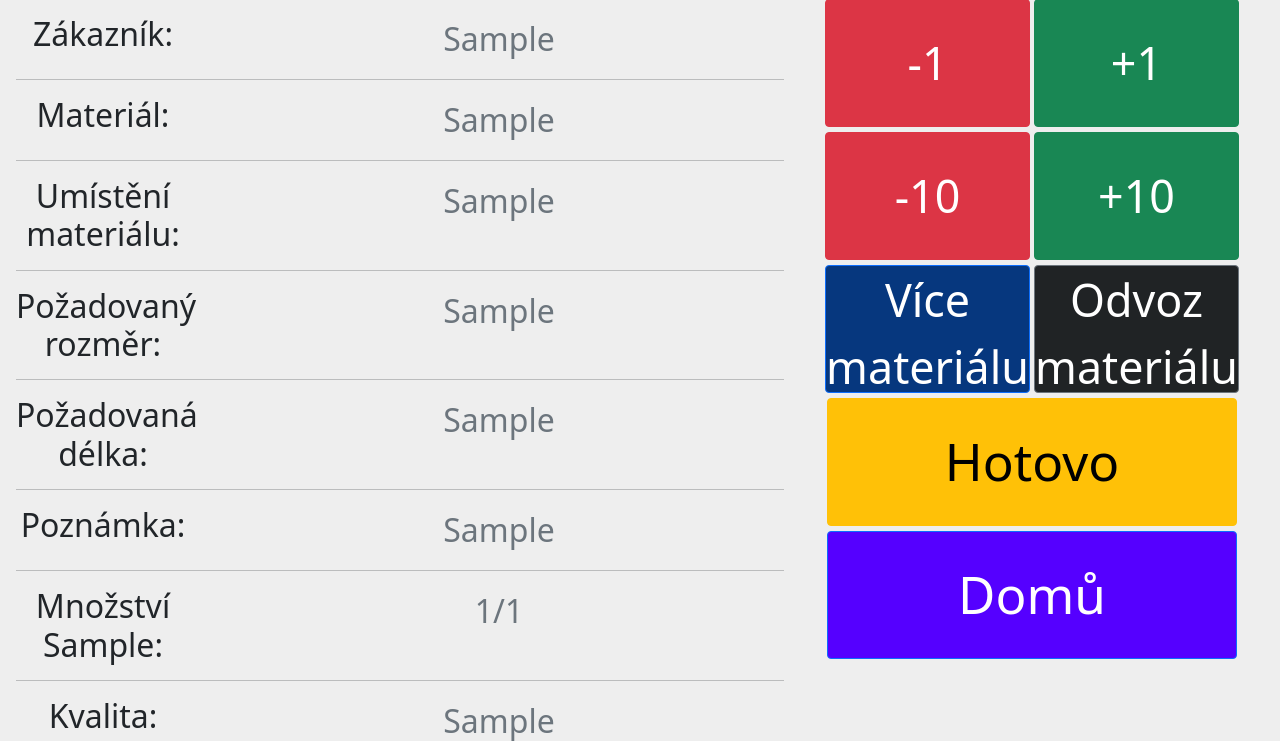
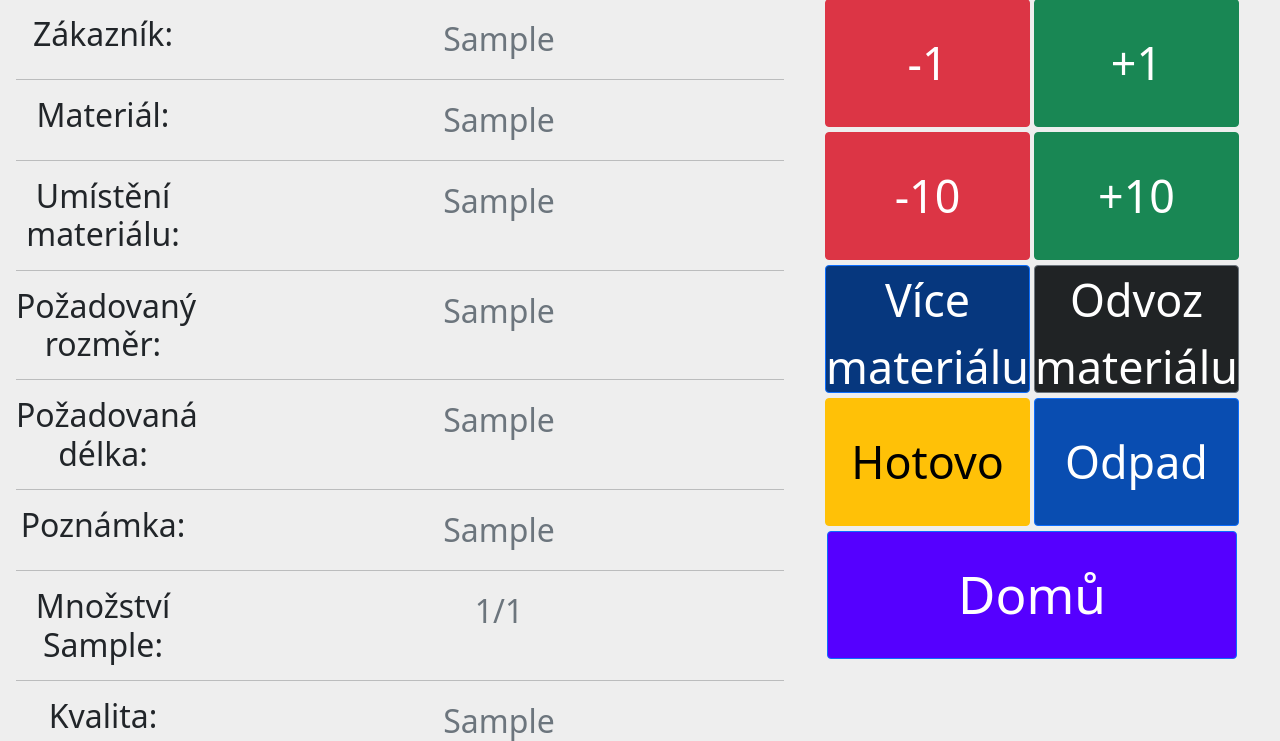
Before and after one commit to olinpin/Pila-facek, a Django app: page /r/1 in a window 1280 px wide. Shown: the part 134-875 px from the top of the page. Run offline with Django 3.2, Linux system fonts and the light colour scheme; a user stored in the database is signed in; tables that the repository leaves empty hold one stand-in row (values such as "Sample post"); some libraries are stand-ins or nearby versions.

Commit message:
Changed the settings and odvoz.html

```diff
--- a/PilaFacek/settings.py
+++ b/PilaFacek/settings.py
@@ -22,7 +22,7 @@ BASE_DIR = Path(__file__).resolve().parent.parent
 # See https://docs.djangoproject.com/en/3.2/howto/deployment/checklist/
 
 # SECURITY WARNING: keep the secret key used in production secret!
-SECRET_KEY = 'django-insecure-tr4++72&t9n_(&(p+#69rn_ya460lgc&v!0x!%yh=kvl&gcd^='
+SECRET_KEY = '(4w0n69xeph$n3b%u_sczaw)4k_u=p@5c_$4a$t(qamv6f5_vf'
 
 # SECURITY WARNING: don't run with debug turned on in production!
 DEBUG = True
@@ -127,7 +127,7 @@ AUTH_PASSWORD_VALIDATORS = [
 # Internationalization
 # https://docs.djangoproject.com/en/3.2/topics/i18n/
 
-LANGUAGE_CODE = 'cs' #'en-us' #cs
+LANGUAGE_CODE = 'en-us' #cs
 
 TIME_ZONE = 'Europe/Berlin'
 
--- a/orders/models.py
+++ b/orders/models.py
@@ -25,6 +25,7 @@ class Rozmitacka(models.Model):
     do_vyroby = models.BooleanField("Do výroby", default=False)
     get_material = models.BooleanField("Materiál", default=False)
     get_zbytek = models.BooleanField("Zbytek", default=False)
+    odpad = models.BooleanField("Odpad", default=False)
     vytvoreno = models.DateTimeField("Vytvořeno", auto_now_add=True)
 
 
@@ -56,6 +57,7 @@ class Hoblovani(models.Model):
     do_vyroby = models.BooleanField("Do výroby", default=False)
     get_material = models.BooleanField("Materiál", default=False)
     get_zbytek = models.BooleanField("Odvoz", default=False)
+    odpad = models.BooleanField("Odpad", default=False)
     vytvoreno = models.DateTimeField("Vytvořeno", auto_now_add=True)
 
     def __str__(self):
--- a/orders/static/css/layout.css
+++ b/orders/static/css/layout.css
@@ -85,3 +85,11 @@ background:#eee;
 .btn-p:hover {
   background-color: rgba(85, 0, 255, 0.9);
 }
+
+.btn-o {
+  background-color: #0d6efd;
+  color: #FFFFFF;
+}
+.btn-o:hover {
+  color: #FFFFFF;
+}
--- a/orders/static/js/info.js
+++ b/orders/static/js/info.js
@@ -27,6 +27,11 @@ $(document).ready(function() {
                     document.querySelector("#get_odvoz").innerHTML = '<i style="color:green" class="bi bi-check-circle-fill">';
                     document.getElementById("odvoz").style.backgroundColor = "#202325";
                 }
+                if (data.odpad == false) {
+                    document.getElementById("odpad").style.backgroundColor = "#0d6efd";
+                } else {
+                    document.getElementById("odpad").style.backgroundColor = "#094db1";
+                }
             }
         })
     },300);
--- a/orders/static/js/layout.js
+++ b/orders/static/js/layout.js
@@ -64,10 +64,11 @@ function done() {
 function material() {
     $.ajax({
         type: 'POST',
-        url: URLnm,
+        url: URLn,
         data:{
         order_id:id,
         table:table,
+        function: "material",
         csrfmiddlewaretoken:$('input[name=csrfmiddlewaretoken]').val(),
         },
         success: function(data){
@@ -80,10 +81,11 @@ function material() {
 function odvoz() {
 $.ajax({
     type: 'POST',
-    url: URLno,
+    url: URLn,
     data:{
     order_id:id,
     table:table,
+    function: "odvoz",
     csrfmiddlewaretoken:$('input[name=csrfmiddlewaretoken]').val(),
     },
     success: function(data){
@@ -92,3 +94,16 @@ $.ajax({
     }
 })
 }
+
+function odpad() {
+    $.ajax({
+        type: 'POST',
+        url: URLn,
+        data:{
+        order_id:id,
+        table:table,
+        function: "odpad",
+        csrfmiddlewaretoken:$('input[name=csrfmiddlewaretoken]').val(),
+        }
+    })
+}
--- a/orders/templates/orders/h_info.html
+++ b/orders/templates/orders/h_info.html
@@ -132,7 +132,9 @@
   <button type="button" id="increase" class="btn btn-success btn-square-xl" onclick="increase(10)">+10</button>
   <button type="button" id="material" class="btn btn-primary btn-square-xl" onclick="material()">Více materiálu</button>
   <button type="button" id="odvoz" class="btn btn-secondary btn-square-xl" onclick="odvoz()">Odvoz materiálu</button>
-  <button type="button" id="done" class="btn btn-warning btn-square-xxl" onclick="done(); odvoz();">Hotovo</button>
+  <button type="button" id="done" class="btn btn-warning btn-square-xl" onclick="done(); odvoz();">Hotovo</button>
+  <button type="button" id="odpad" class="btn btn-primary btn-square-xl btn-o" onclick="odpad()">Odpad</button>
+
   <a href="{% url 'orders:index' %}" ><button type="button" class="btn btn-primary btn-square-xxl btn-p hide">Domů</button></a>
 </div>
 {% endif %}
--- a/orders/templates/orders/layout.html
+++ b/orders/templates/orders/layout.html
@@ -115,8 +115,7 @@
   var table = "{{ table }}";
   var URLd = "{% url 'orders:done' %}";
   var ks = {{ order.ks }};
-  var URLno = "{% url 'orders:needOdvoz' %}";
+  var URLn = "{% url 'orders:need' %}";
   var URLc = "{% url 'orders:count' %}";
-  var URLnm = "{% url 'orders:needMaterial' %}";
 </script>
 <script type="text/javascript" src="{% static 'js/layout.js' %}"></script>
--- a/orders/templates/orders/r_info.html
+++ b/orders/templates/orders/r_info.html
@@ -129,8 +129,10 @@
   <button type="button" id="increase" class="btn btn-success btn-square-xl" onclick="increase(10)">+10</button>
   <button type="button" id="material" class="btn btn-primary btn-square-xl" onclick="material()">Více materiálu</button>
   <button type="button" id="odvoz" class="btn btn-secondary btn-square-xl" onclick="odvoz()">Odvoz materiálu</button>
-  <button type="button" id="done" class="btn btn-warning btn-square-xxl" onclick="done(); odvoz();">Hotovo</button>
-  <a href="{% url 'orders:index' %}" ><button type="button" class="btn btn-primary btn-square-xxl btn-p hide">Domů</button></a>
+  <button type="button" id="done" class="btn btn-warning btn-square-xl" onclick="done(); odvoz();">Hotovo</button>
+  <button type="button" id="odpad" class="btn btn-primary btn-square-xl btn-o" onclick="odpad()">Odpad</button>
+
+  <a href="{% url 'orders:index' %}" ><button type="button" class="btn btn-primary btn-square-xxl btn-p ">Domů</button></a>
 </div>
 {% endif %}
 {% endblock %}
--- a/orders/urls.py
+++ b/orders/urls.py
@@ -16,8 +16,7 @@ urlpatterns = [
     # functions
     path("done", views.done, name="done"),
     path("count", views.count, name="count"),
-    path('needMaterial', views.needMaterial, name="needMaterial"),
-    path('needOdvoz', views.needOdvoz, name="needOdvoz"),
+    path('need', views.need, name="need"),
     path('getOdvoz', views.getOdvoz, name="getOdvoz"),
     path('check', views.check, name="check"),
 ]
--- a/orders/views.py
+++ b/orders/views.py
@@ -165,22 +165,37 @@ def needMaterial(request):
 
     return HttpResponse(f"{order_id} from {table} - was succesfull")
 
-def needOdvoz(request):
+def need(request):
     update_models()
     if request.method == "POST":
         order_id = request.POST["order_id"]
         table = request.POST["table"]
+        function = request.POST["function"]
         if table == "r":
             order = Rozmitacka.objects.get(id=order_id)
-            order.get_zbytek = True
-            order.save()
+            if function == "odvoz":
+                order.get_zbytek = True
+                order.save()
+            elif function == "material":
+                order.get_material = True
+                order.save()
+            elif function == "odpad":
+                order.odpad = True
+                order.save()
+                print(order.odpad)
         elif table == "h":
             order = Hoblovani.objects.get(id=order_id)
-            order.get_zbytek = True
-            order.save()
+            if function == "odvoz":
+                order.get_zbytek = True
+                order.save()
+            elif function == "material":
+                order.get_material = True
+                order.save()
+            elif function == "odpad":
+                order.odpad = True
+                order.save()
         else:
             pass
-
     return HttpResponse(f"{order_id} from {table} - was succesfull")
 
 def getOdvoz(request):
@@ -191,14 +206,23 @@ def getOdvoz(request):
         h_odvoz = Hoblovani.objects.filter(get_zbytek=True)
         h_odvoz_list = [order.id for order in h_odvoz]
 
+
         r_dovoz = Rozmitacka.objects.filter(get_material=True)
         r_dovoz_list = [order.id for order in r_dovoz]
         h_dovoz = Hoblovani.objects.filter(get_material=True)
         h_dovoz_list = [order.id for order in h_dovoz]
+
+        r_odpad = Rozmitacka.objects.filter(odpad=True)
+        r_odpad_list = [order.id for order in r_odpad]
+        h_odpad = Hoblovani.objects.filter(odpad=True)
+        h_odpad_list = [order.id for order in h_odpad]
         return JsonResponse({"r_odvoz":r_odvoz_list,
                             "h_odvoz":h_odvoz_list,
                             "r_dovoz": r_dovoz_list,
-                            "h_dovoz": h_dovoz_list,})
+                            "h_dovoz": h_dovoz_list,
+                            "r_odpad": r_odpad_list,
+                            "h_odpad": h_odpad_list,
+                            })
     elif request.method == "POST":
         order_id = request.POST["id"]
         table = request.POST["table"]
@@ -222,6 +246,15 @@ def getOdvoz(request):
                 order = Hoblovani.objects.get(id=order_id)
                 order.get_material = False
                 order.save()
+        elif DorO == "odpad":
+            if table == "r":
+                order = Rozmitacka.objects.get(id=order_id)
+                order.odpad = False
+                order.save()
+            elif table == "h":
+                order = Hoblovani.objects.get(id=order_id)
+                order.odpad = False
+                order.save()
         return JsonResponse({"code":400})
 
 def check(request):
@@ -235,4 +268,5 @@ def check(request):
         return JsonResponse({
             "get_material": order.get_material,
             "get_zbytek": order.get_zbytek,
+            "odpad": order.odpad,
             })
```
Also changed, not shown: orders/static/js/odvoz.js (+34 -16 lines), orders/templates/orders/odvoz.html (+28 -31 lines), orders/migrations/0009_auto_20211217_1758.py (added), 1 other file.
